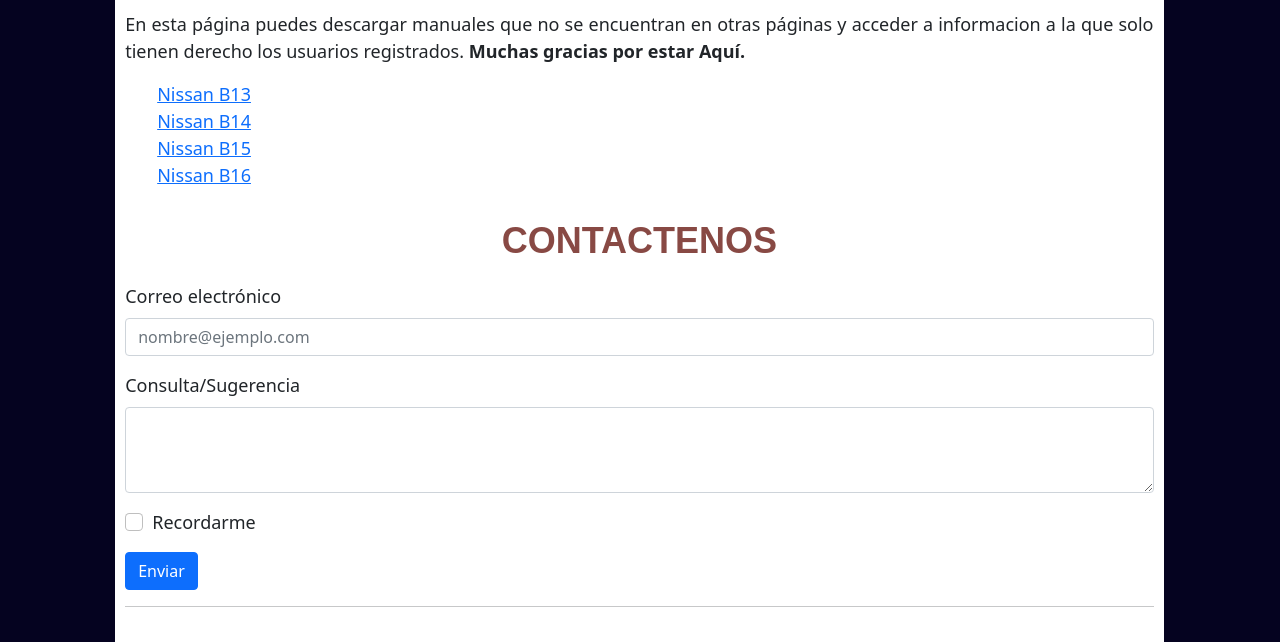
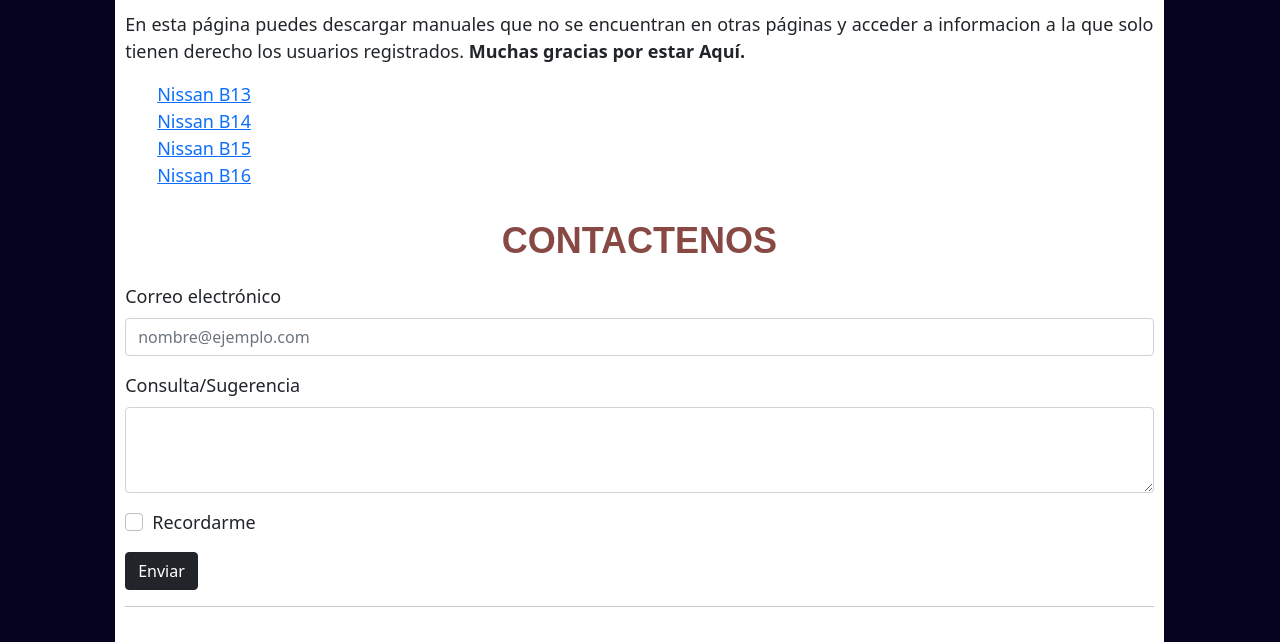
Before and after one commit to luzdarygarciapaz/bit-iberoamericana-desarrollo-web-full-stack, a plain HTML site: page 04_bootstrap/exclusivo.html in a window 1280 px wide. Shown: the part 615-1257 px from the top of the page. Drawn offline with nearby package versions, Linux system fonts and the light colour scheme.

Commit message:
Abril 19 2022

```diff
--- a/04_bootstrap/exclusivo.html
+++ b/04_bootstrap/exclusivo.html
@@ -86,7 +86,7 @@
       <input type="checkbox" class="form-check-input" id="exampleCheck1">
       <label class="form-check-label" for="exampleCheck1">Recordarme</label>
     </div>
-    <button type="submit" class="btn btn-primary">Enviar</button>
+    <button type="submit" class="btn btn-dark">Enviar</button>
     <hr>
     <br>
   </form>
```
Also changed, not shown: backend/package.json (added, +19 -0 lines), backend/README.md (added), 1 other file.
